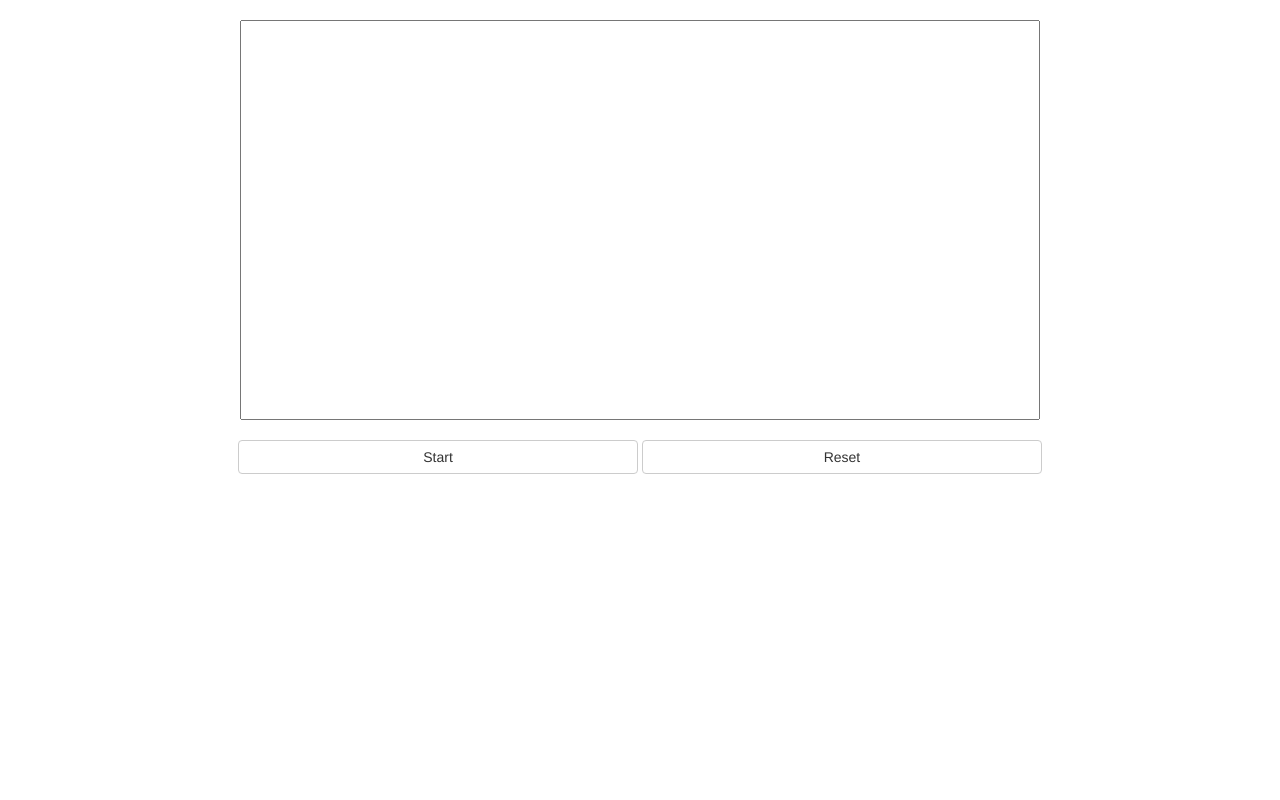
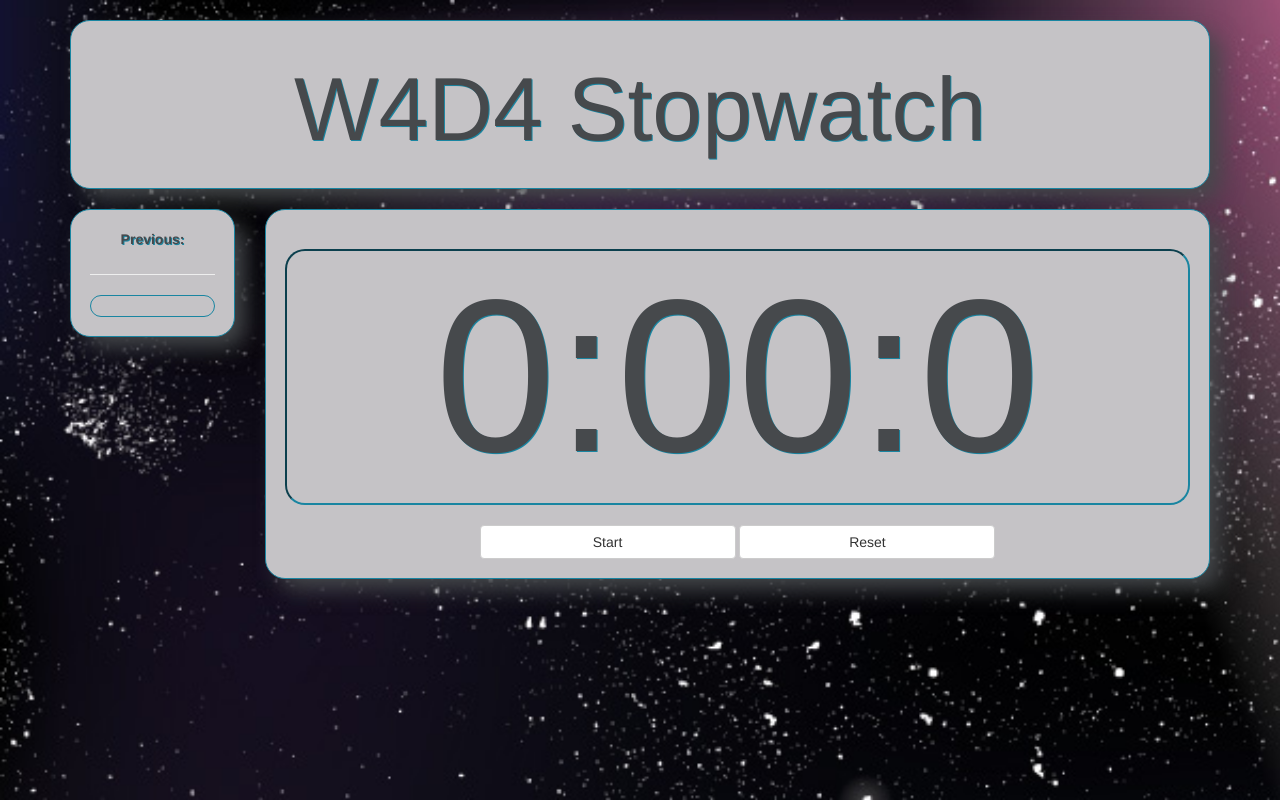
Before and after one commit to JoelBot/w4d4-make-a-stopwatch, a website: page index.html in a window 1280 px wide. Drawn offline with nearby package versions, Linux system fonts and the light colour scheme.

Commit message:
long coming commit with structure, coloring, and previous times tally

```diff
--- a/css/global.scss
+++ b/css/global.scss
@@ -1,11 +1,98 @@
+@import 'palette.scss';
+
 * {
     box-sizing: border-box;
+    // border: 1px solid black;
 }
-#readout {
-    width: 800px;
-    height: 400px;
-    font-size: 200px;
+.andromeda:before {
+    content: ' ';
+    position: fixed;
+    width: 100%;
+    height: 100%;
+    top: 0;
+    left: 0;
+    background-color: #fff;
+    background: url(../img/space.jpg) no-repeat 50%;
+    background-size: cover;
+    will-change: transform;
+    z-index: -1;
 }
+body {
+    // background-color: $color1; // Change to sweet gradient or space image with swirl
+    background: url('../img/space.jpg') no-repeat;
+
+    #spaceSpinner {
+        // transition: all 60s ease;
+        // transform: rotate(90deg);
+        // background: url('../img/space.jpg') no-repeat fixed;
+
+        // z-index: -1;
+        // width: 200vw;
+        // height: 200vh;
+        // margin-top: -100vh;
+        // margin-left: -100vw;
+        // opacity: .7;
+        // // -webkit-animation: h 420s linear infinite;
+        // animation: h 420s linear infinite;
+        // animation-name: h;
+        // animation-duration: 420s;
+        // animation-timing-function: linear;
+        // animation-delay: initial;
+        // animation-iteration-count: infinite;
+        // animation-direction: initial;
+        // animation-fill-mode: initial;
+        // animation-play-state: initial;
+        // background-size: 240px;
+        // -webkit-backface-visibility: visible;
+        // backface-visibility: visible;
+        // background-image: src'../img/papers.svg';
+
+    }
+
+    background-size: cover;
+    color: $color3;
+}
+header {
+
+    h1 {
+        text-align: center;
+        font-size: 7vw;
+    }
+
+}
+
+#leftNav {
+    #previousTimes {
+        width: 100%;
+        height: auto;
+        border: 1px solid $color5;
+        border-radius: 20px;
+    }
+}
+#mainContent {
+    #readout {
+        width: 100%;
+        height: 20vw;
+        font-size: 17vw;
+    }
+}
+.well {
+    background-color: $color2;
+    border-color: $color5;
+    border-radius: 20px;
+    box-shadow: 12px 12px 22px -2px $color3;
+    text-shadow: 1px 1px $color5;
+    input {
+        background-color: $color2;
+        border-color: $color5;
+        border-radius: 20px;
+        text-shadow: 1px 1px $color5;
+    }
+}
+
 button {
-    width: 400px;
+    width: 20vw;
 }
+.inline-block {
+    display: inline-block;
+}
--- /dev/null
+++ b/css/palette.scss
@@ -0,0 +1,31 @@
+/* Coolors Exported Palette - coolors.co/f6511d-ffb400-00a6ed-7fb800-0d2c54 */
+
+/* Coolors Exported Palette - coolors.co/dcdcdd-c5c3c6-46494c-4c5c68-1985a1 */
+
+/* HSL */
+$color1: hsla(240%, 1%, 86%, 1);
+$color2: hsla(280%, 3%, 77%, 1);
+$color3: hsla(210%, 4%, 29%, 1);
+$color4: hsla(206%, 16%, 35%, 1);
+$color5: hsla(192%, 73%, 36%, 1);
+
+/* RGB */
+$color1: rgba(220, 220, 221, 1);
+$color2: rgba(197, 195, 198, 1);
+$color3: rgba(70, 73, 76, 1);
+$color4: rgba(76, 92, 104, 1);
+$color5: rgba(25, 133, 161, 1);
+
+// /* HSL */
+// $color1: hsla(14%, 92%, 54%, 1);
+// $color2: hsla(42%, 100%, 50%, 1);
+// $color3: hsla(198%, 100%, 46%, 1);
+// $color4: hsla(79%, 100%, 36%, 1);
+// $color5: hsla(214%, 73%, 19%, 1);
+//
+// /* RGB */
+// $color1: rgba(246, 81, 29, 1); // background
+// $color2: rgba(255, 180, 0, 1); // well background
+// $color3: rgba(0, 166, 237, 1); // text
+// $color4: rgba(127, 184, 0, 1); // text accent
+// $color5: rgba(13, 44, 84, 1); // border and shadow
--- a/index.html
+++ b/index.html
@@ -8,21 +8,57 @@
   <!-- Stylesheets go here. -->
   <link href="https://maxcdn.bootstrapcdn.com/bootstrap/3.3.7/css/bootstrap.min.css" rel="stylesheet" integrity="sha384-BVYiiSIFeK1dGmJRAkycuHAHRg32OmUcww7on3RYdg4Va+PmSTsz/K68vbdEjh4u" crossorigin="anonymous">
 
+  <link rel="stylesheet" href="https://cdnjs.cloudflare.com/ajax/libs/animate.css/3.5.2/animate.min.css">
+
   <link rel="stylesheet" type="text/css" href="css/global.css" />
 </head>
 <body>
-  <div class="container-fluid">
+  <div class="andromida"></div>
+  <div id="spaceSpinner"></div>
+  <header>
+    <div class="container">
+      <div class="row">
+        <div class="col-sm-12">
+          <br />
+          <div class="well">
+            <h1 class="text-centered">W4D4 Stopwatch</h1>
+          </div>
+        </div>
+      </div>
+    </div>
+  </header>
+  <div class="container" id="leftNav">
     <div class="row">
-      <div class="col-sm-12 text-center">
-        <br />
-        <input type="text" id="readout" class="text-center"/> <br /><br />
-        <button type="button" id="start" class="btn btn-default">Start</button>
-        <button type="button" id="reset" class="btn btn-default">Reset</button>
+      <div class="col-sm-2">
+        <div class="well text-center">
+          <label>Previous:</label>
+          <hr />
+          <div id="previousTimes">
+            <br />
+
+          </div>
+          <!-- <input type="text" id="previousTimes" name="previousTimes" class="text-center" value="0:00:0"/> -->
+        </div>
+      </div>
+      <div class="col-sm-10" id="mainContent">
+        <!-- <div class="container-fluid"> -->
+        <div class="row">
+          <div class="col-sm-12 text-center inline-block">
+            <div class=" well">
+              <br />
+              <input type="text" id="readout" class="text-center" value="0:00:0"/> <br /><br />
+              <button type="button" id="start" class="btn btn-default">Start</button>
+              <button type="button" id="reset" class="btn btn-default">Reset</button>
+            </div>
+          </div>
+        </div>
+        <!-- </div> -->
       </div>
     </div>
   </div>
+
   <script type="text/javascript" src="https://cdnjs.cloudflare.com/ajax/libs/moment.js/2.15.1/moment-with-locales.min.js"></script>
-  <script type="text/javascript" src="https://cdn.polyfill.io/v2/polyfill.min.js?features=fetch"></script>
+  <!-- <script type="text/javascript" src="https://cdn.polyfill.io/v2/polyfill.min.js?features=fetch"></script> -->
   <script type="text/javascript" src="js/global.js"></script>
 </body>
 </html>
--- a/js/global.js
+++ b/js/global.js
@@ -1,3 +1,4 @@
+
 // global variables
 var timer
 var timeCounter = 0
@@ -5,23 +6,35 @@ var readout = document.getElementById('readout')
 var paused = true
 var colorAugmentator = 0
 var resetTimeoutReset
+var timerMin = 0
+var timerSec = 0
+var timerTenth = 0
+var placeholderSec = ''
+var placeholderMin= ''
 
-// var timerMin = 0
-// var timerSec = 0
-// var timerTenth = 0
+
 
 // function mechanics
 function startTimer() {
-    timer = setInterval(incrementTimer, 10)
+    timer = setInterval(incrementTimer, 100)
 }
 
 function incrementTimer() {
-    readout.setAttribute('value',timeCounter)
+    drawTime()
     timeCounter++
-    // time_o_maticConversion_o_tron(timeCounter)
+    time_o_maticConversion_o_tron(timeCounter)
     textColorAugmentations()
 }
 
+function drawTime() {
+    readout.setAttribute('value', placeholderMin + timerMin + ':' + placeholderSec + timerSec + '.' + timerTenth)
+}
+function drawTimeCard(input) {
+    var timeCard = document.createElement('p')
+    timeCard.innerHTML = '&nbsp;' + placeholderMin + timerMin + ':' + placeholderSec + timerSec + '.' + timerTenth
+    // console.dir(timeCard)
+    input.appendChild(timeCard)
+}
 function textColorAugmentations() {
     if (colorAugmentator >= 255) {
         colorAugmentator = 0
@@ -36,6 +49,7 @@ function textColorAugmentations() {
 function start() { // starts the timer and clears timeout reset
     startTimer()
     document.getElementById('start').innerHTML = 'Pause'
+    readout.classList.remove('flash', 'animated', 'infinite')
     paused = false
     clearTimeout(resetTimeoutReset)
 }
@@ -44,33 +58,53 @@ function stop() { // stops the timer and begins 15 second timeout reset
     clearInterval(timer)
     document.getElementById('start').innerHTML = 'Continue'
     resetTimeoutReset = setTimeout(function() {
+        drawTimeCard(document.getElementById('previousTimes'))
         resetTimer()
         document.getElementById('start').innerHTML = 'Start'
     }, 15000)
+    readout.classList.add('flash', 'animated', 'infinite')
     paused = true
 }
 
 function resetTimer() {
     timeCounter = 0
+    timerMin = 0
+    timerSec = 0
+    timerTenth = 0
     incrementTimer()
 }
-// function time_o_maticConversion_o_tron(timeCount) {
-//     while (timeCount >= 0) {
-//         if (timeCount%6000) {
-//             timerMin += 1
-//         }
-//         if (timeCount%100) {
-//             timerSec += 1
-//         }
-//         if (timeCount%10) {
-//             timerTenth += 1
-//         }
-//
-//     }
-//     console.log(timerTenth)
-//     console.log(timerSec)
-//     console.log(timerMin)
-// }
+function time_o_maticConversion_o_tron() {
+    if (timeCounter%600 === 0) {
+        timerMin++
+        if (timerMin < 10) {
+            placeholderMin = "0"
+        }
+    }
+    if (timeCounter%10 === 0) {
+        timerSec++
+        if (timerSec === 60) {
+            timerSec = 0
+        }
+        if (timerSec < 1) {
+            placeholderSec = "0"
+        }
+        else {
+            placeholderSec = ''
+        }
+    }
+    if (timeCounter%1 === 0) {
+        timerTenth++
+        if (timerTenth === 10) {
+            timerTenth = 0
+        }
+        // if (timerTenth < 10) {
+        //     placeholderTenth = '0'
+        // }
+        else {
+            placeholderTenth = ''
+        }
+    }
+}
 // Event Listener Functions
 // Start and pause button
 document.getElementById('start').addEventListener('click', function() {
@@ -84,12 +118,14 @@ document.getElementById('start').addEventListener('click', function() {
 })
 
 document.getElementById('start').addEventListener('dblclick', function() {
+    drawTimeCard(document.getElementById('previousTimes'))
     resetTimer()
 })
 // Reset button only functions when timer is paused and it restarts the timeCounter to 0
 document.getElementById('reset').addEventListener('click', function() {
 
     if (paused) {//  checks to see if paused flag is true and resets the counter.
+        drawTimeCard(document.getElementById('previousTimes'))
         resetTimer()
     }
     else { // stops the intercal timer and pauses
--- a/package.json
+++ b/package.json
@@ -4,7 +4,7 @@
   "description": "",
   "main": "index.js",
   "dependencies": {
-    "aos": "^2.1.1"
+    "gridstack": "^0.2.6"
   },
   "devDependencies": {},
   "scripts": {
```
Also changed, not shown: css/global.css, css/palette.css (added), img/papers.svg (added), img/space.jpg (added).
